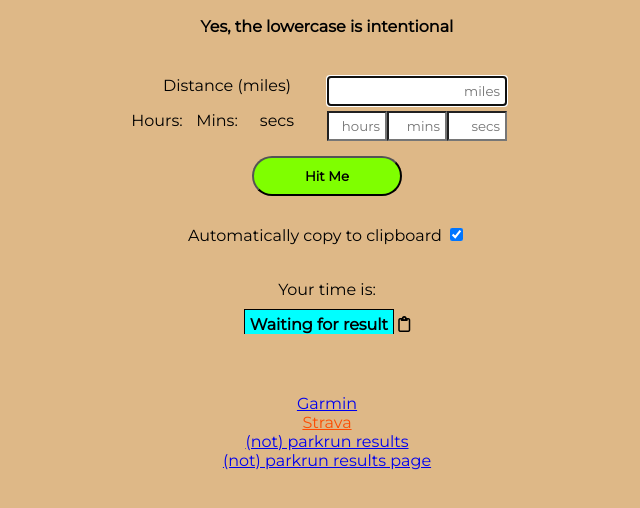
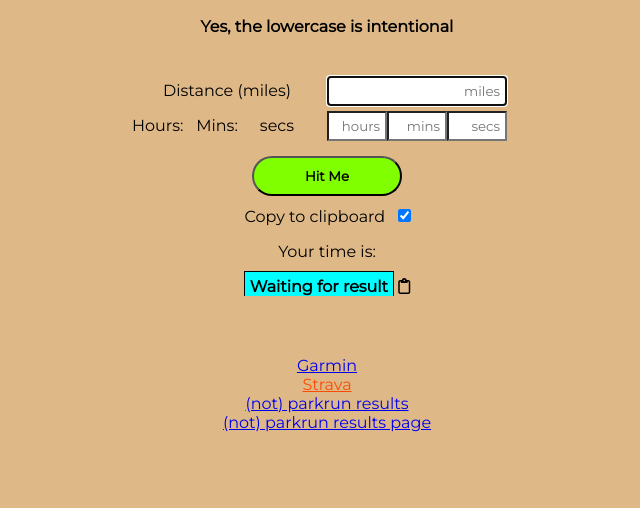
Before and after one commit to timmyc-dev/not_parkrun_calculator, a plain HTML site: page index.html in a window 1280 px wide. Shown: the part 62-570 px from the top of the page, without its empty margins (313-953 px from the left). Drawn offline with Linux system fonts and the light colour scheme.

Commit message:
07 Tidied up

```diff
--- a/index.html
+++ b/index.html
@@ -42,18 +42,15 @@
         <div>
           <button type="button" id="btCalculate">Hit Me</button>
         </div>
-        <br>
-        <label for="copyToClipboard">Automatically copy to clipboard</label>
+        <label for="copyToClipboard">Copy to clipboard</label>
         <input type="checkbox" id="copyToClipboard" name="copyToClipboard" checked>
-        <br>
-        <br>
         <span id="output">
             <p>Your time is:   </p>
               <span id="result">Waiting for result</span>
-              <span  id="clip"><i class="far fa-clipboard" title="Copy to clipboard"></i></span>
-
-            <br>
-            <span class="hidden"> <input type="text" id="clipText">  </span>
+              <span  id="clip"><i class="far fa-clipboard"
+                title="Copy to clipboard"></i></span>
+                <br>
+              <span class="hidden"><input type="text" id="clipText"></span>
         </span>
       </section>
 
--- a/styles.css
+++ b/styles.css
@@ -1,15 +1,11 @@
 * {
-  /* margin: 0; */
   padding: 0;
   font-family: Montserrat,  sans-serif;
   background-color: burlywood;
   box-sizing: border-box;
 }
 
-
-
 header {
-  /* width: 100vw; */
   text-align: center;
   margin: 20px;
 }
@@ -19,7 +15,6 @@ main {
   margin: auto;
   display: grid;
   max-width: 95%;
-  /* grid-template-rows: 33% 33% 33%; */
 }
 
 section {
@@ -27,22 +22,13 @@ section {
   padding-bottom: 20px;
 }
 
-#calculator {
-
-}
-
 .middle {
   margin: auto;
-  /* display: flex; */
   max-width: 400px;
-
-  align-items: center;
-  justify-self: center;
 }
 
 #inputs {
   display: grid;
-  /* margin-left: 40vw; */
   justify-content: center;
 }
 
@@ -98,9 +84,12 @@ a {
   text-align: center;
 }
 
+label {
+  padding: 5px;
+}
+
 #inputs input {
   padding: 5px;
-  /* width: auto; */
   margin-bottom: 5px;
   background-color: white;
   text-align: right;
@@ -113,7 +102,6 @@ a {
 }
 
 #result {
-  /* width: 200px; */
   border: 1px solid black;
   padding: 5px;
   font-weight: bold;
```
Also changed, not shown: script.js (+0 -12 lines), 1 other file.
